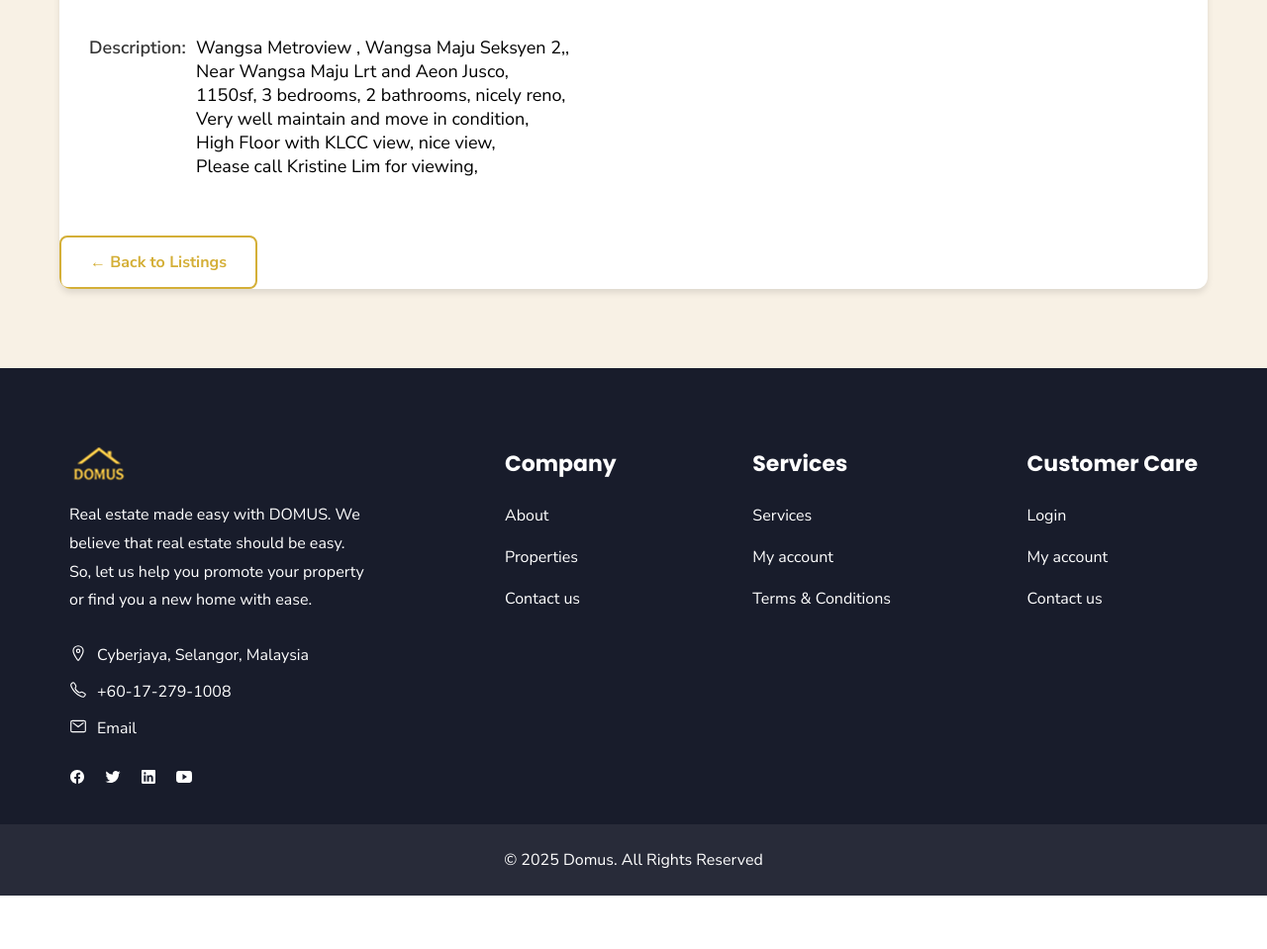
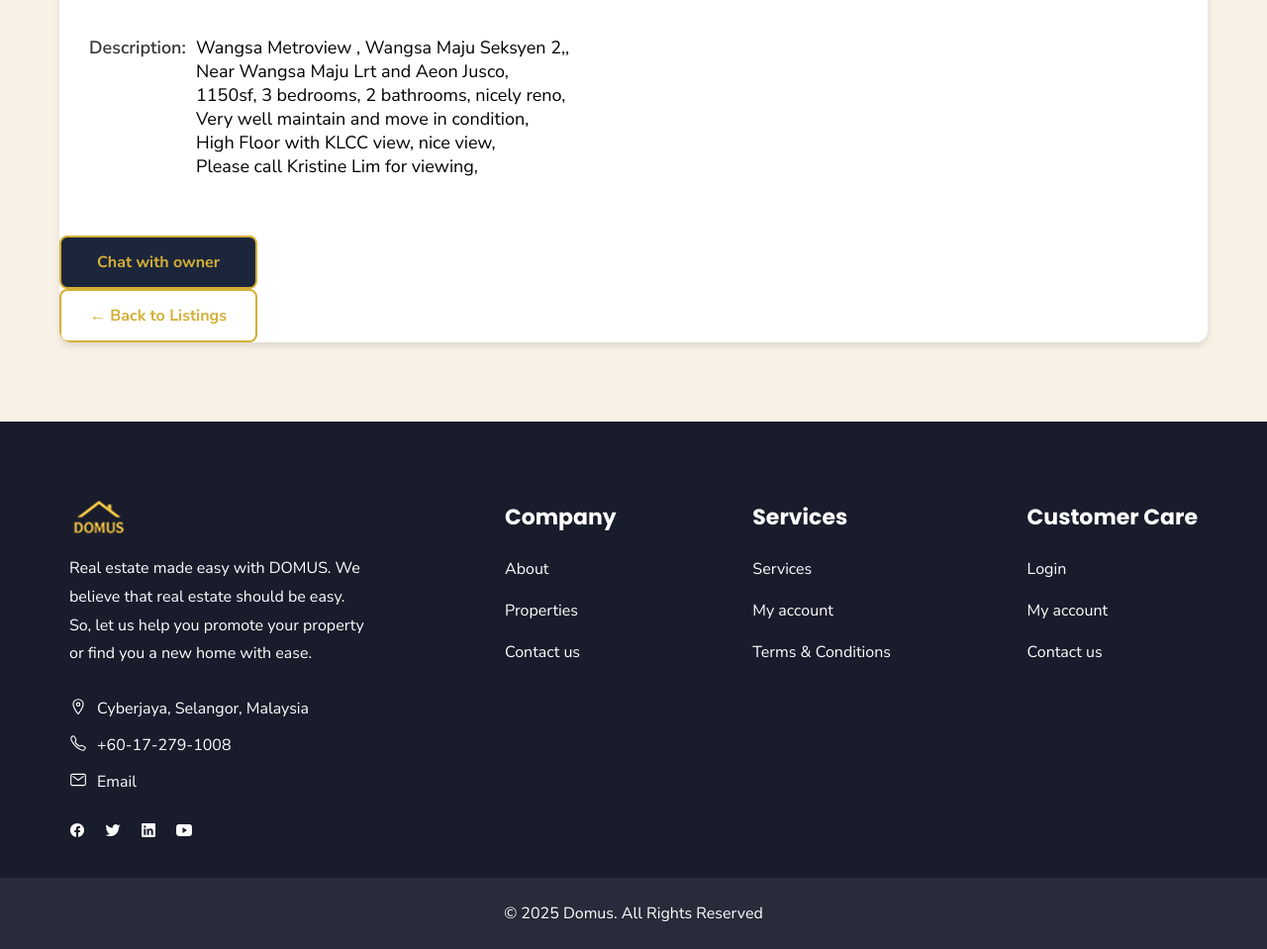
Before and after one commit to 8ballhkm/domus-v2, a Django app: page /property2/35ee0ea6-e31f-45df-a03a-dfc16d94f76a/ in a window 1280 px wide. Shown: the part 1335-2294 px from the top of the page at 99% size. Before the commit the page ends 2240 px from the top, so only its background shows below. Run offline with Django 5.2, Linux system fonts and the light colour scheme; data comes from the database, SQL or seed files in the repository.

Commit message:
add chat with owner button

```diff
--- a/listings/templates/property_detail2.html
+++ b/listings/templates/property_detail2.html
@@ -26,6 +26,7 @@
             <button onclick="startChat({{ property.owner.id }})" class="chat-btn">Chat with Owner</button>
         {% endif %}
 
+        <button class="chat-btn" onclick="startChat({{ property.owner.id }})"> Chat with owner </button>
         <a href="{% url 'listings2' %}" class="back-btn">← Back to Listings</a>
     </div>
 
```
